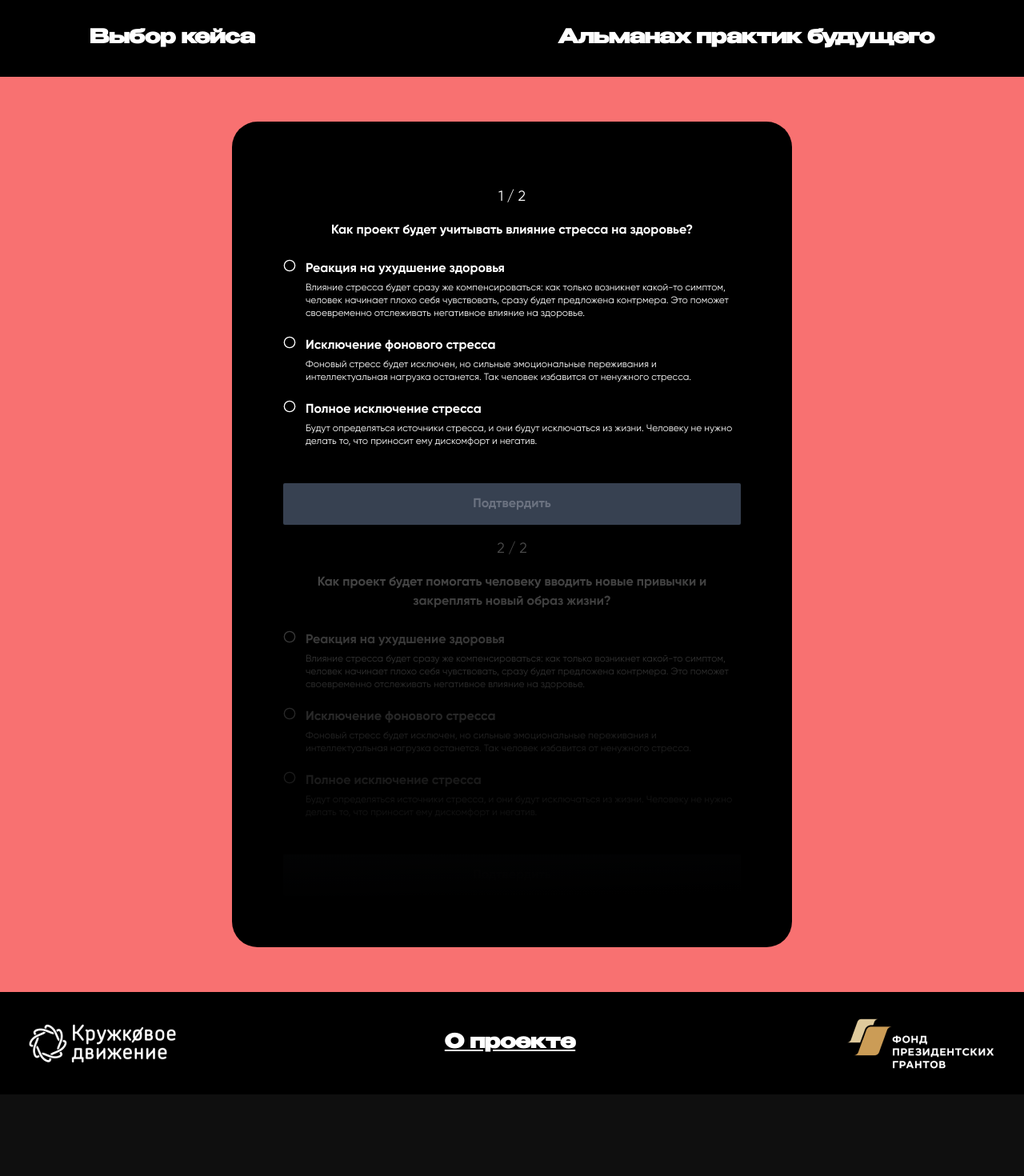
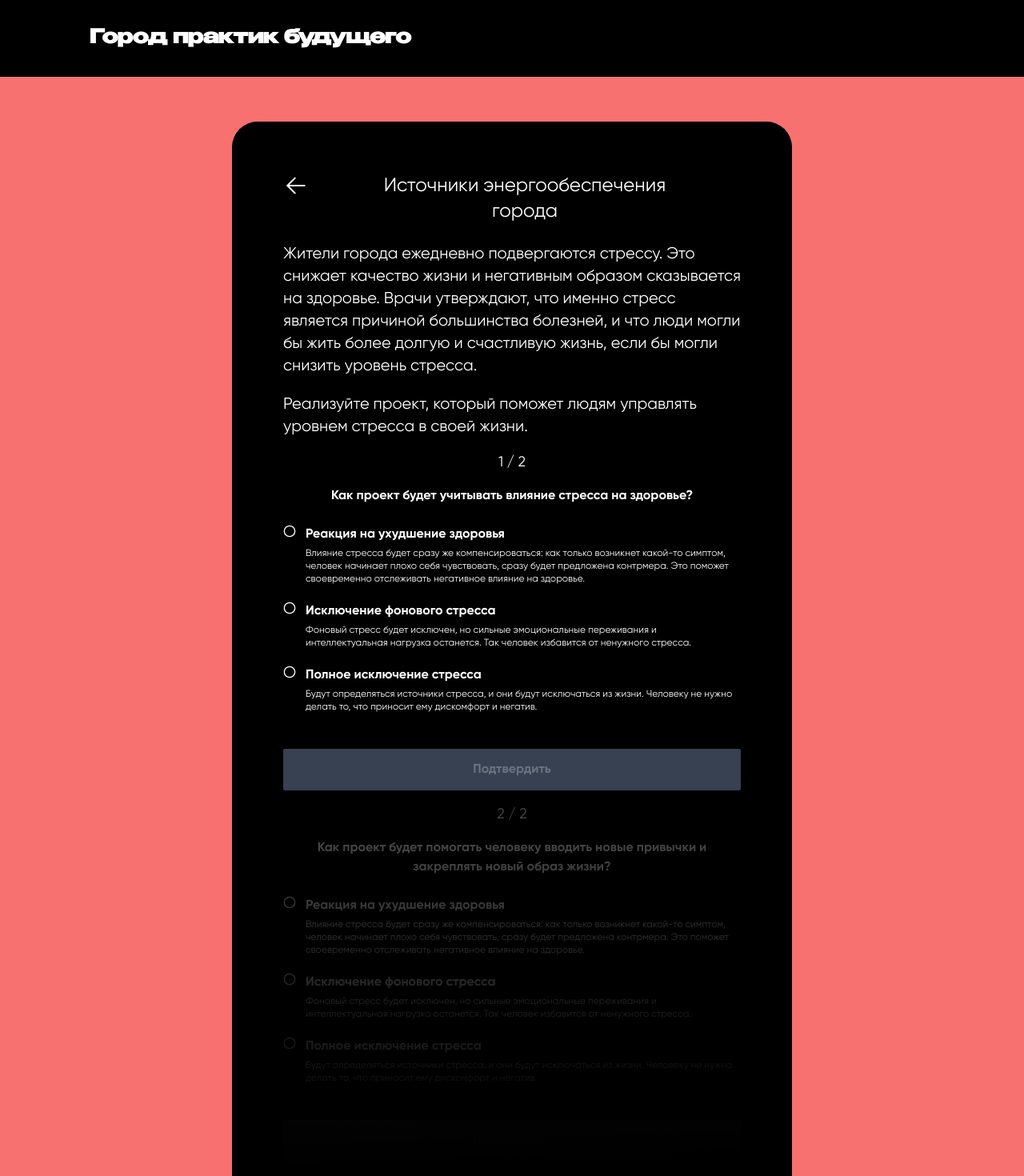
Before and after one commit to crashzky/future-games, a Next.js app: page /health in a window 1280 px wide. Shown: the top 1470 px of the page at 80% size. Before the commit the page ends 1368 px from the top, so only its background shows below. Built offline with nearby package versions, Linux system fonts and the light colour scheme.

Commit message:
Updated header. Updated results page. Updated case page.

```diff
--- a/layouts/Footer/index.tsx
+++ b/layouts/Footer/index.tsx
@@ -18,12 +18,20 @@ const Footer = ({ variant }: Props): JSX.Element => {
 					className='mx-auto scale-60 md:scale-100 my-6 md:my-10' />
 			</a>
 			{/*Команда desktop*/}
-			<a
-				href='#'
-				className='hidden md:my-12 md:block font-bold font-benzin text-2xl underline text-center'
-			>
-				О проекте
-			</a>
+			<div>
+				<a
+					href='#'
+					className='hidden md:block md:mt-8 md:mb-2 font-bold font-benzin text-2xl underline text-center'
+				>
+					О проекте
+				</a>
+				<a
+					href='https://almanac.kruzhok.org/'
+					className='hidden md:block font-semibold text-custom-blue'
+				>
+					Альманах практик будущего
+				</a>
+			</div>
 			<a href='https://президентскиегранты.рф'>
 				<img
 					src='/fund_grants.png'
--- a/layouts/Main/Header/index.tsx
+++ b/layouts/Main/Header/index.tsx
@@ -5,24 +5,10 @@ const Header = ({ variant }: Props): JSX.Element => {
 	return (
 		<header className={getHeaderStyles(variant)}>
 			<a
-				className='text-white font-bold font-benzin md:text-2xl inline-block'
+				className='md:my-8 text-white font-bold font-benzin md:text-2xl inline-block'
 				href='/'
 			>
-				Выбор кейса
-			</a>
-			{/*Desktop*/}
-			<a
-				className='my-8 hidden md:block text-white font-bold font-benzin md:text-2xl inline-block'
-				href='https://almanac.kruzhok.org'
-			>
-				Альманах практик будущего
-			</a>
-			{/*Mobile*/}
-			<a
-				className='md:hidden text-white font-bold font-benzin md:text-2xl inline-block'
-				href='https://almanac.kruzhok.org'
-			>
-				Альманах
+				Город практик будущего
 			</a>
 		</header>
 	);
--- a/pages/[category]/index.tsx
+++ b/pages/[category]/index.tsx
@@ -43,6 +43,18 @@ const ContestPage = ({ category }: Props): JSX.Element => {
 
 	return (
 		<ContestLayout backgroundColor={selectedCategoryFromLink.backgroundStyle} label={selectedCategoryFromLink.value}>
+			<div className='grid grid-flow-col'>
+				<img src='/arrow.svg' alt='arrow' />
+				<h1 className='text-2xl inline-block w-96 text-center'>
+					Источники энергообеспечения города
+				</h1>
+			</div>
+			<p className='text-xl mt-6'>
+				{selectedCategoryFromLink.description}
+			</p>
+			<p className='text-xl mt-5'>
+				{selectedCategoryFromLink.idea}
+			</p>
 			<div>
 				{selectedCategoryFromLink?.quiz?.map((question, key) => {
 					const quiz = selectedCategoryFromLink.quiz;
--- a/pages/[category]/result.tsx
+++ b/pages/[category]/result.tsx
@@ -2,13 +2,14 @@ import React from 'react';
 import ContestLayout from '../../layouts/Contest';
 import { GetStaticPaths, GetStaticProps, GetStaticPropsContext } from 'next';
 import { availableCategories } from '../../shared/categories';
-import { FacebookShareButton, TelegramShareButton, VKShareButton } from 'react-share';
+import { FacebookShareButton, TelegramShareButton, TwitterShareButton, VKShareButton } from 'react-share';
 import { useRouter } from 'next/router';
 import { Result } from '../../shared/types/Result';
 import { Category } from '../../shared/types/Category';
+import Button from '../../components/Button';
 
 const ContestResultPage = ({ category }: Props): JSX.Element => {
-	const { query } = useRouter();
+	const { query, push } = useRouter();
 	const selectedCategory: Category = availableCategories[availableCategories.map((i) => i.link).indexOf(category)];
 	const resultId = query?.id;
 	const result: Result = selectedCategory.results.find((res) => res.id.toString() === resultId);
@@ -29,7 +30,11 @@ const ContestResultPage = ({ category }: Props): JSX.Element => {
 					<p className='md:text-xl mt-6'>
 						{result.description}
 					</p>
-					<p className='mt-12 text-center md:text-xl'>
+					<div className='mt-8 grid grid-cols-2 gap-4'>
+						<Button label='Переиграть' variant='outlined' onClick={() => push('/' + selectedCategory.link)} />
+						<Button label='Выбрать другой кейс' variant='enabled' onClick={() => push('/')} />
+					</div>
+					<p className='mt-8 text-center md:text-xl'>
 						Подедиться в соцсетях:
 					</p>
 					<div className='w-fit mt-3 mx-auto'>
@@ -45,6 +50,12 @@ const ContestResultPage = ({ category }: Props): JSX.Element => {
 						>
 							<img src='/facebook.svg' className='mr-6' alt='facebook' />
 						</FacebookShareButton>
+						<TwitterShareButton
+							title='Игра-квест от кружкового движения'
+							url='https://future-games.online/'
+						>
+							<img src='/twitter.svg' className='mr-6' alt='facebook' />
+						</TwitterShareButton>
 						<TelegramShareButton
 							title='Игра-квест от кружкового движения'
 							url='https://future-games.online/'
--- a/shared/categories.ts
+++ b/shared/categories.ts
@@ -6,6 +6,12 @@ export const availableCategories: Category[] = [
 	{
 		link: 'health',
 		value: 'Здоровье человека',
+		description: `
+			Жители города ежедневно подвергаются стрессу. Это снижает качество жизни и негативным
+			образом сказывается на здоровье. Врачи утверждают, что именно стресс является причиной большинства
+			болезней, и что люди могли бы жить более долгую и счастливую жизнь, если бы могли снизить уровень стресса.
+		`,
+		idea: 'Реализуйте проект, который поможет людям управлять уровнем стресса в своей жизни.',
 		backgroundStyle: 'bg-red-400',
 		quiz: stubQuestions,
 		results: [
@@ -21,6 +27,12 @@ export const availableCategories: Category[] = [
 		link: 'sources',
 		value: 'Источники энергообеспечения города',
 		backgroundStyle: 'bg-blue-700',
+		description: `
+			Жители города ежедневно подвергаются стрессу. Это снижает качество жизни и негативным
+			образом сказывается на здоровье. Врачи утверждают, что именно стресс является причиной большинства
+			болезней, и что люди могли бы жить более долгую и счастливую жизнь, если бы могли снизить уровень стресса.
+		`,
+		idea: 'Реализуйте проект, который поможет людям управлять уровнем стресса в своей жизни.',
 		quiz: stubQuestions,
 		results: [
 			{
@@ -35,6 +47,12 @@ export const availableCategories: Category[] = [
 		link: 'inclusive',
 		value: 'Среда доступных возможностей',
 		backgroundStyle: 'bg-purple-500',
+		description: `
+			Жители города ежедневно подвергаются стрессу. Это снижает качество жизни и негативным
+			образом сказывается на здоровье. Врачи утверждают, что именно стресс является причиной большинства
+			болезней, и что люди могли бы жить более долгую и счастливую жизнь, если бы могли снизить уровень стресса.
+		`,
+		idea: 'Реализуйте проект, который поможет людям управлять уровнем стресса в своей жизни.',
 		quiz: stubQuestions,
 		results: [
 			{
@@ -49,6 +67,12 @@ export const availableCategories: Category[] = [
 		link: 'happiness_and_health',
 		value: 'Счастье и здоровье человека',
 		backgroundStyle: 'bg-red-500',
+		description: `
+			Жители города ежедневно подвергаются стрессу. Это снижает качество жизни и негативным
+			образом сказывается на здоровье. Врачи утверждают, что именно стресс является причиной большинства
+			болезней, и что люди могли бы жить более долгую и счастливую жизнь, если бы могли снизить уровень стресса.
+		`,
+		idea: 'Реализуйте проект, который поможет людям управлять уровнем стресса в своей жизни.',
 		quiz: HappinessAndHealth,
 		results: [
 			{
--- a/shared/types/Category.ts
+++ b/shared/types/Category.ts
@@ -4,6 +4,8 @@ import { Result } from './Result';
 export interface Category {
 	link: string;
     value: string;
+	description: string;
+	idea: string;
     backgroundStyle: string;
     quiz: Question[];
     results: Result[];
--- a/tailwind.config.js
+++ b/tailwind.config.js
@@ -22,6 +22,9 @@ module.exports = {
 			borderRadius: {
 				'4xl': '2rem',
 			},
+			colors: {
+				'custom-blue': '#2C5EF6',
+			},
 		},
 		scale: {
 			'0': '0',
```
Also changed, not shown: public/arrow.svg (added), public/twitter.svg (added).
